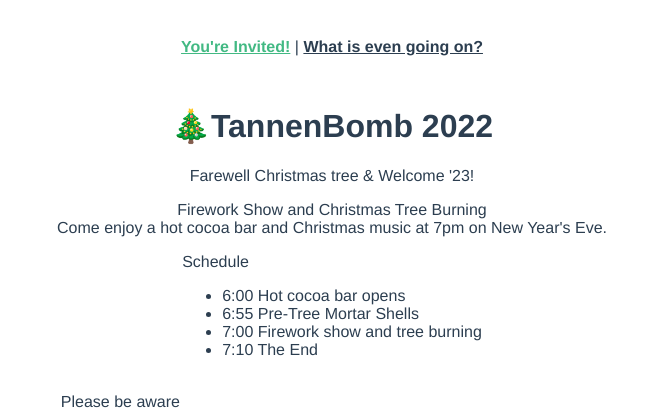
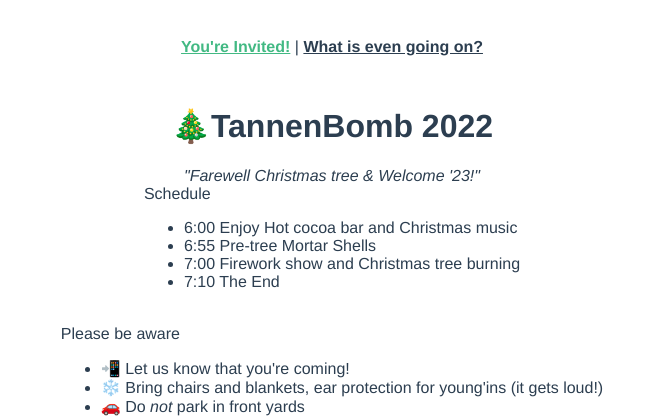
Before and after one commit to colbybhearn/tannenbomb, a Vue app in the folder tb/: page /#/ in a window 1280 px wide. Shown: the top 418 px of the page, without its empty margins (308-971 px from the left). Built offline with nearby package versions, Linux system fonts and the light colour scheme.

Commit message:
updated text

```diff
--- a/tb/src/views/HomeView.vue
+++ b/tb/src/views/HomeView.vue
@@ -2,17 +2,14 @@
   <div class="home">
     <div>
       <h1>🎄TannenBomb 2022 </h1>
-      Farewell Christmas tree & Welcome '23!
-
-      <p>Firework Show and Christmas Tree Burning <br/>
-      Come enjoy a hot cocoa bar and Christmas music at 7pm on New Year's Eve.</p>
+      <i>"Farewell Christmas tree & Welcome '23!"</i>
 
       <section id="schedule">
         <span>Schedule</span>
       <ul>
-        <li>6:00 Hot cocoa bar opens</li>
-        <li>6:55 Pre-Tree Mortar Shells</li>
-        <li>7:00 Firework show and tree burning</li>
+        <li>6:00 Enjoy Hot cocoa bar and Christmas music</li>
+        <li>6:55 Pre-tree Mortar Shells</li>
+        <li>7:00 Firework show and Christmas tree burning</li>
         <li>7:10 The End</li>
       </ul>
       </section>
```
